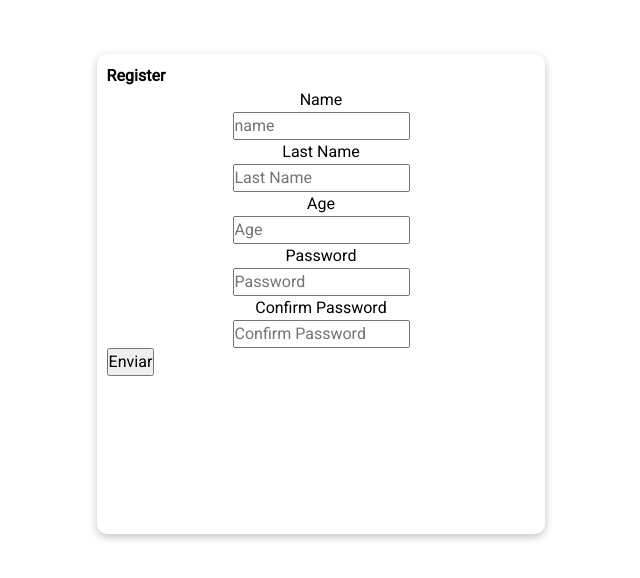
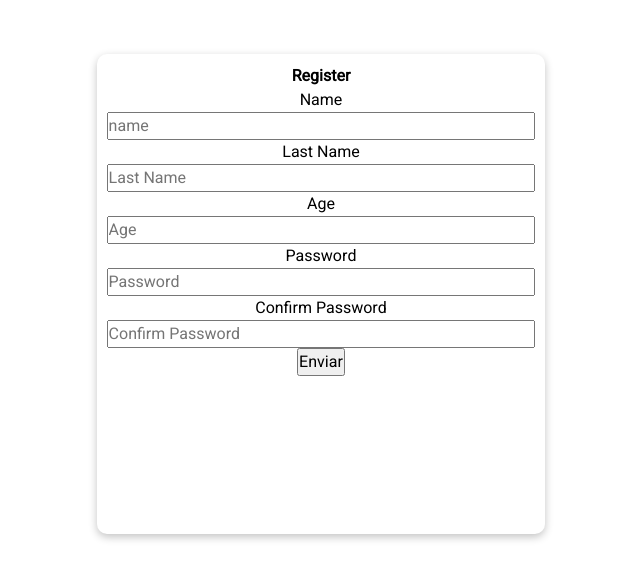
Before and after one commit to LuisArielRetanaHernadez/caht_client, a React (Vite) app: page /register in a window 1280 px wide. Shown: the part 106-684 px from the top of the page, without its empty margins (319-959 px from the left). Built offline with nearby package versions, Linux system fonts and the light colour scheme.

Commit message:
agregar cambios

```diff
--- a/src/Pages/Login/Login.pages.jsx
+++ b/src/Pages/Login/Login.pages.jsx
@@ -55,8 +55,8 @@ const Login = () => {
 
           <div className="form__field
               form__field--medium
-              form__field-center-m
-              form__field-mt-15p
+              form__field--center-m
+              form__field--mt-15p
             ">
             <label className="form__field-title position-relative">Correo</label>
             <input
@@ -70,8 +70,8 @@ const Login = () => {
 
           <div className="form__field
             form__field--medium
-            form__field-center-m
-            form__field-mt-15p
+            form__field--center-m
+            form__field--mt-15p
           ">
 
             <label className="form__field-title">Contraseña</label>
--- a/src/Pages/Login/login.styles.css
+++ b/src/Pages/Login/login.styles.css
@@ -42,11 +42,11 @@
   width: 75%;
 }
 
-.form__field-center-m {
+.form__field--center-m {
   margin: auto;
 }
 
-.form__field-mt-15p {
+.form__field--mt-15p {
   margin-top: 15px;
 }
 
--- a/src/Pages/Register/Register.page.jsx
+++ b/src/Pages/Register/Register.page.jsx
@@ -80,7 +80,9 @@ const Register = () => {
         <label>{field.label.text}</label>
         <input type={field.input.type}
           placeholder={field.input.text}
-          className={field.input.clasName}
+          className={field.input.clasName +
+          ` form__field form__field-medim
+          form__field-center form__field-mt-15p`}
           />
       </div>
     </>
@@ -90,7 +92,7 @@ const Register = () => {
     <>
       <section className="container container--center">
         <form className="form form--shadow rounded-10p">
-          <div>
+          <div className="wrapped text-center">
             <h2>Register</h2>
             {fields}
             <div>
```
